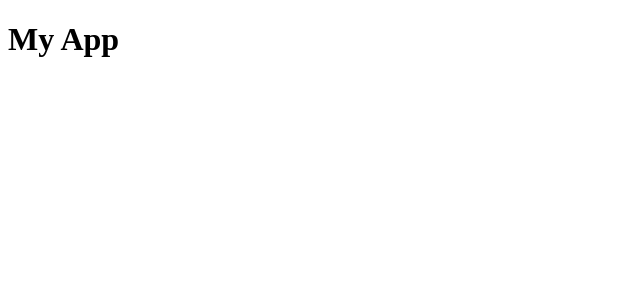
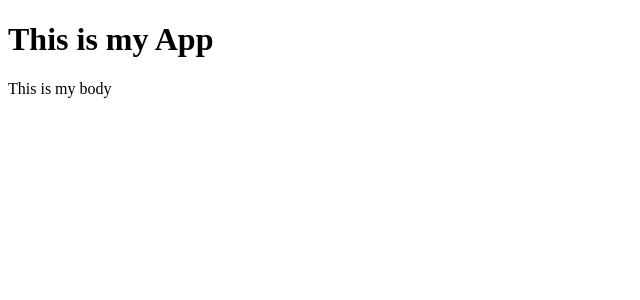
Before and after one commit to TravisBdev/customer-reviews-react, a React (Create React App) app: page / in a window 1280 px wide. Shown: the top 300 px of the page, without its empty margins (0-640 px from the left). Built offline with nearby package versions, Linux system fonts and the light colour scheme.

Commit message:
just messing around with a few things

```diff
--- a/package.json
+++ b/package.json
@@ -6,6 +6,7 @@
     "@testing-library/jest-dom": "^5.16.4",
     "@testing-library/react": "^13.3.0",
     "@testing-library/user-event": "^13.5.0",
+    "eslint-config-react-app": "6",
     "react": "^18.2.0",
     "react-dom": "^18.2.0",
     "react-scripts": "5.0.1",
--- a/src/App.js
+++ b/src/App.js
@@ -1,7 +1,8 @@
 function App() {
-  return (
+   return (
       <div className="container">
-        <h1>My App</h1>
+        <h1>This is my App</h1>
+        <p>This is my body</p>
       </div>
   )
 
```
